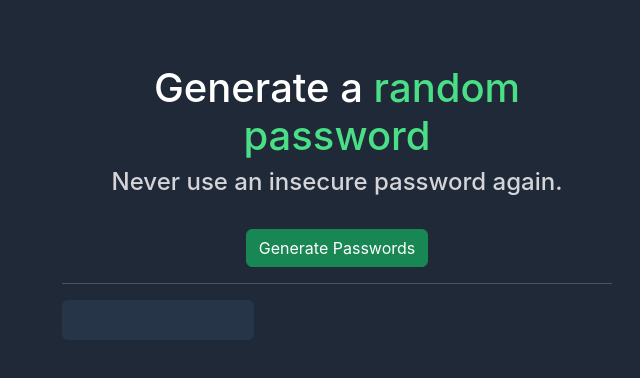
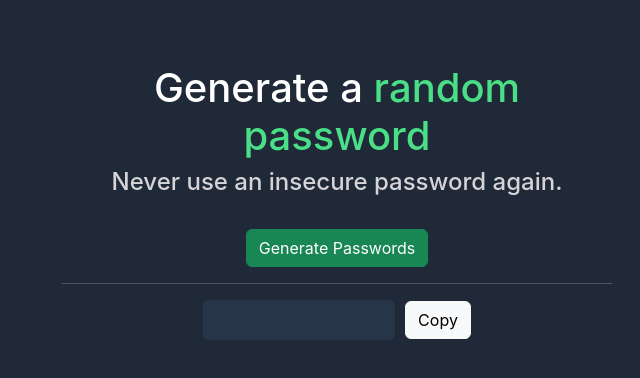
Before and after one commit to wmonsalv/Random-Password-Generator, a React (Create React App) app in the folder random-/: page / in a window 1280 px wide. Shown: the top 378 px of the page, without its empty margins (0-640 px from the left). Built offline with nearby package versions, Linux system fonts and the light colour scheme.

Commit message:
interface issues

```diff
--- a/random-/src/Components/Intro.css
+++ b/random-/src/Components/Intro.css
@@ -1,6 +1,6 @@
 body{
 
-position: absolute;
+position: relative;
 width: 550px;
 height: 550px;
 left: 62px;
@@ -21,14 +21,9 @@ h4{
     color:#D5D4D8;
 }
 
-#myForm{
-    margin: 40px;
-    display: center;
-    background-color: #273549;
-}
-
 #horz{
     color:#D1D5DB;
+    position: relative;
 }
 
 #myPar{
@@ -36,15 +31,18 @@ h4{
 }
 
 .pw-display{
-      align-items:center;
       background:#273549;
       height:2.5em;
       width: 12em;
       color:#5DEF92;
-      padding:0.4em 0.8em;
+      padding: 5px;
       border-radius: 6px;
+      display:inline-block;
+      position: relative;
   }
 
 .copy{
-    margin: 0 !important;
+    position: relative !important;
+    margin-bottom: 30px;
+    margin-left: 10px;
 }
--- a/random-/src/Components/Intro.js
+++ b/random-/src/Components/Intro.js
@@ -29,7 +29,10 @@ function Intro(){
         <br></br>
         <button onClick= {() => fetchAPI()} type="button" id="passwordGenerator" className="btn btn-success">Generate Passwords</button>
         <hr id="horz"/>
+        <div>
         <div id="pass" className="pw-display">{password.data}</div>
+        <button type="button" class="btn btn-light copy">Copy</button>
+        </div>
         </div>
     )
 }
```
